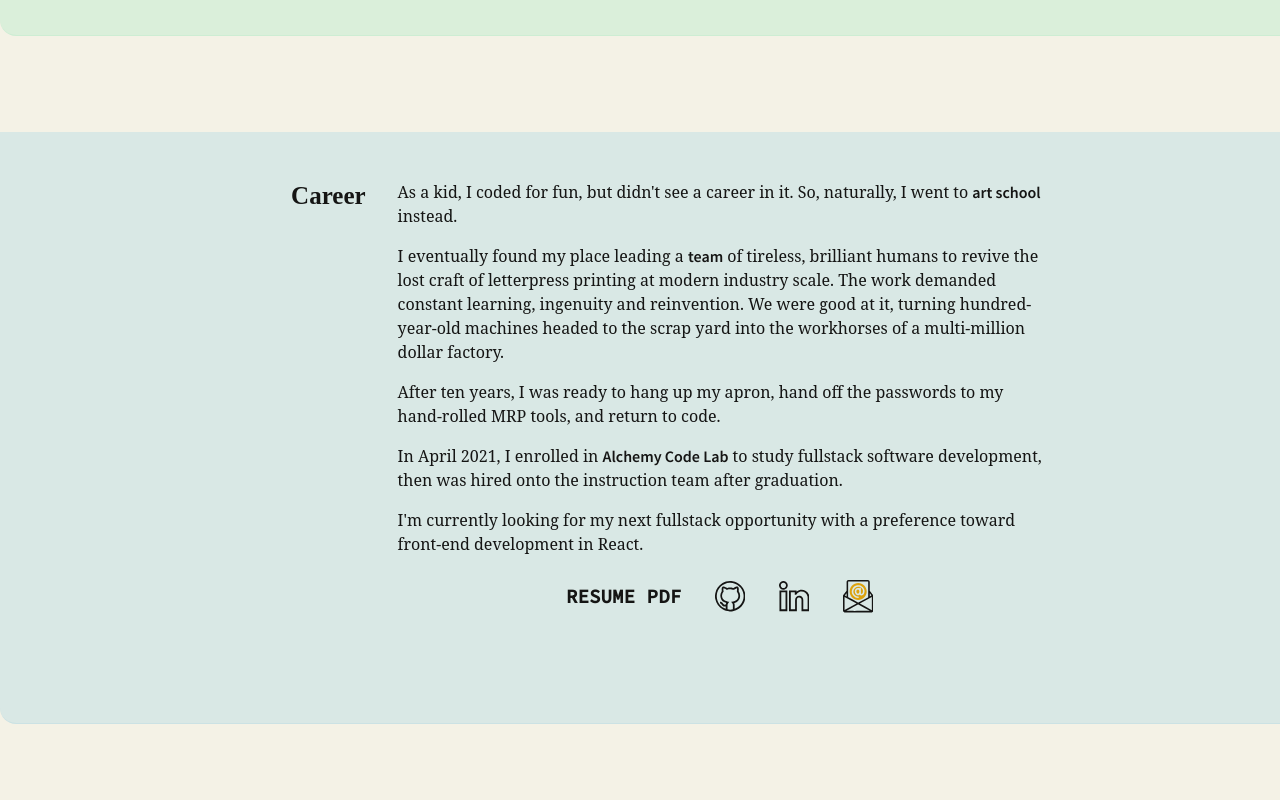
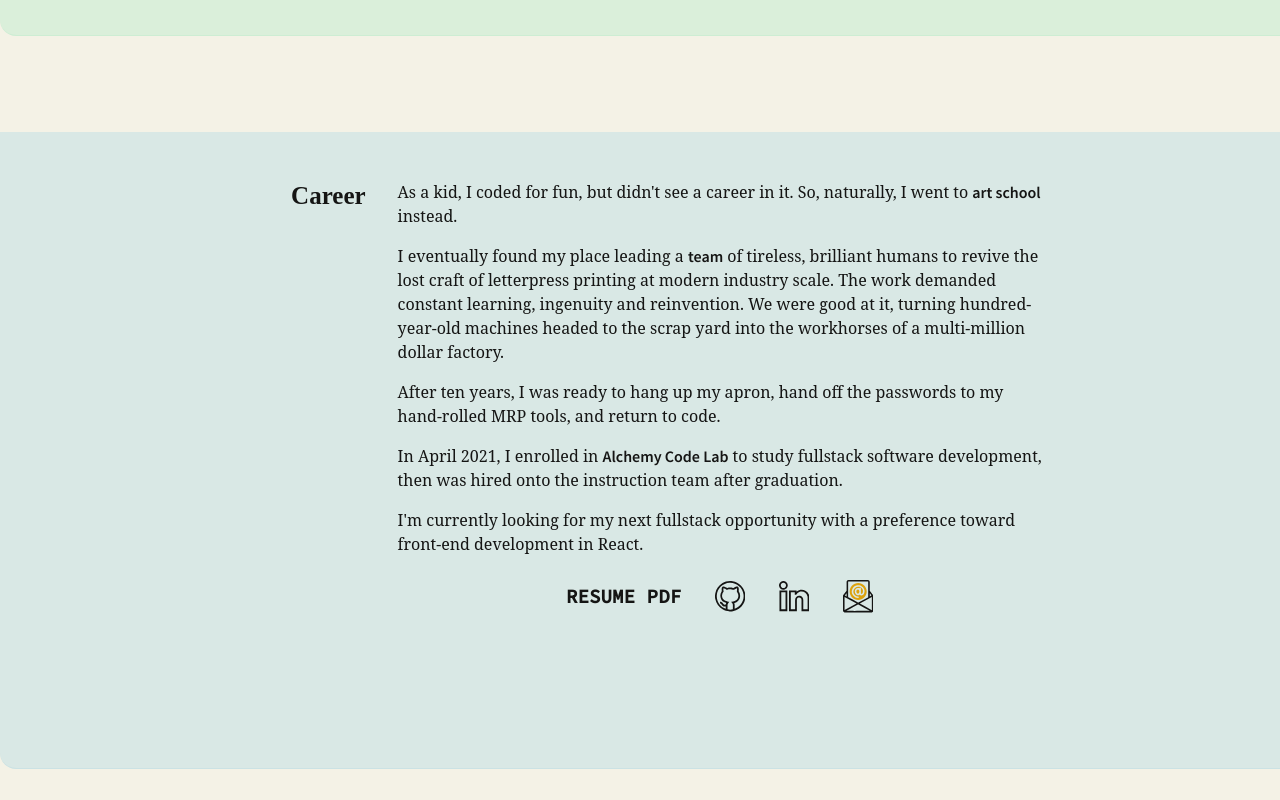
Before and after one commit to djdrakos/portfolio, a React (Create React App) app: page / in a window 1280 px wide. Shown: the part 1980-2780 px from the top of the page. Built offline with nearby package versions, Linux system fonts and the light colour scheme; a web font is replaced by a local one.

Commit message:
fix sticky alignment of social links

```diff
--- a/src/components/GridContainer.js
+++ b/src/components/GridContainer.js
@@ -4,7 +4,7 @@ import breakpoints from '../styles/breakpoints';
 
 const StyledGridContainer = styled.div.attrs( props => ({ style:  props }))`
   --section-short: calc(29rem + var(--stack-block100));
-  --section-med: calc(34rem + var(--stack-block100));
+  --section-med: calc(36.8rem + var(--stack-block100));
   --section-tall: calc(45rem + var(--stack-block100));
   --section-height: var(--section-tall);
   --top-offset: calc(var(--stack-block) + var(--header100) - var(--stack-offset) - var(--section-height));
@@ -19,7 +19,7 @@ const StyledGridContainer = styled.div.attrs( props => ({ style:  props }))`
 
   @media screen and (${breakpoints.large}) {
     --section-short: calc(31rem + var(--stack-block100));
-    --section-med: calc(36rem + var(--stack-block100));
+    --section-med: calc(40rem + var(--stack-block100));
     --section-tall: calc(45rem + var(--stack-block100));
     padding-left: 10vw;
     padding-right: 16vw;
```
